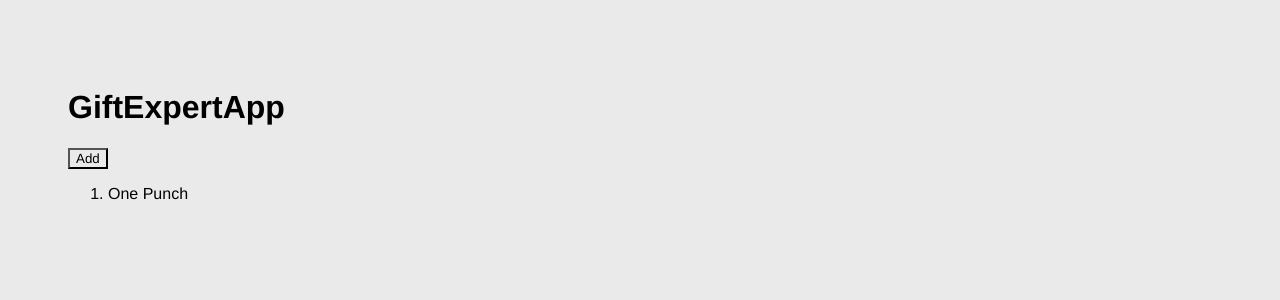
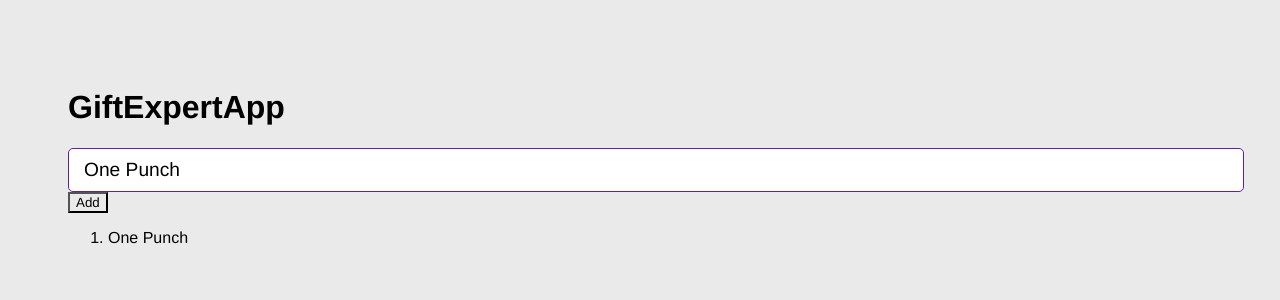
Before and after one commit to sebasGZA/gif-expert-app, a React (Vite) app: page / in a window 1280 px wide. Shown: the top 300 px of the page. Built offline with nearby package versions, Linux system fonts and the light colour scheme.

Commit message:
Component <AddCategory/>

```diff
--- a/package.json
+++ b/package.json
@@ -1,5 +1,5 @@
 {
-  "name": "gift-expert-app",
+  "name": "git-expert-app",
   "private": true,
   "version": "0.0.0",
   "type": "module",
--- a/src/GiftExpertApp.jsx
+++ b/src/GiftExpertApp.jsx
@@ -1,4 +1,5 @@
 import { useState } from "react";
+import { AddCategory } from "./components/AddCategory";
 
 export const GiftExpertApp = () => {
   const [categories, setCategories] = useState(["One Punch"]);
@@ -12,6 +13,9 @@
     <>
       <h1>GiftExpertApp</h1>
 
+      {/* Input*/}
+      <AddCategory />
+
       <button onClick={onAddCategory}>Add</button>
 
       <ol>
--- /dev/null
+++ b/src/components/AddCategory.jsx
@@ -0,0 +1,25 @@
+import { useState } from "react";
+
+export const AddCategory = () => {
+  const [inputValue, setInputValue] = useState("One Punch");
+
+  const onInputChange = ({ target }) => {
+    setInputValue(target.value);
+  };
+
+  const onSubmit = (event) => {
+    event.preventDefault();
+    console.log(inputValue);
+  };
+
+  return (
+    <form onSubmit={onSubmit}>
+      <input
+        type="text"
+        placeholder="Search gifs"
+        value={inputValue}
+        onChange={onInputChange}
+      />
+    </form>
+  );
+};
```
